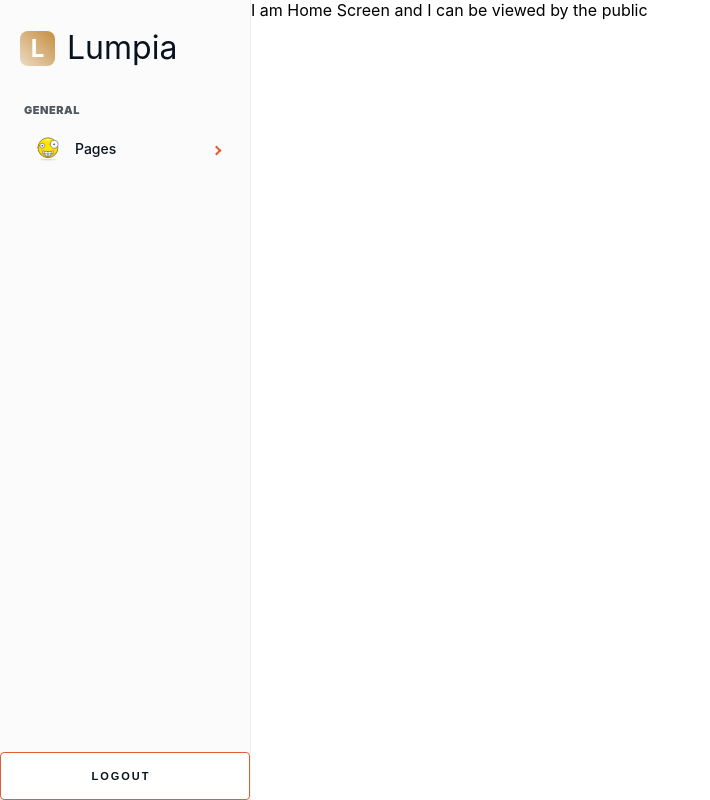
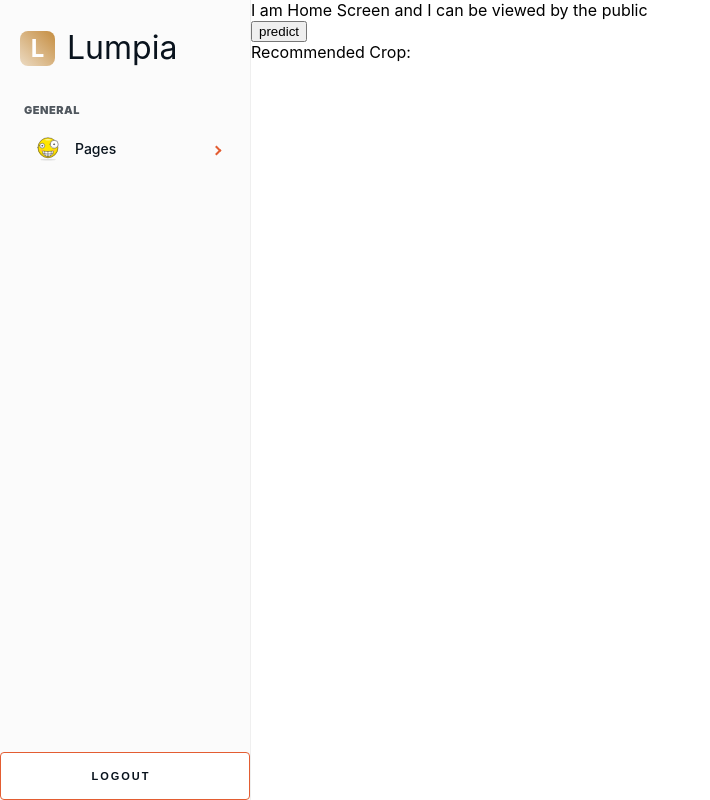
Before and after one commit to dacosio/project-2, a React (Create React App) app in the folder frontend/: page / in a window 1280 px wide. Shown: the whole page, without its empty margins (0-710 px from the left). Built offline with nearby package versions, Linux system fonts and the light colour scheme.

Commit message:
fe to flask

```diff
--- a/frontend/package.json
+++ b/frontend/package.json
@@ -14,6 +14,7 @@
     "@types/node": "^17.0.45",
     "@types/react": "^18.2.20",
     "@types/react-dom": "^18.2.7",
+    "axios": "^1.5.0",
     "jwt-decode": "^3.1.2",
     "react": "^18.2.0",
     "react-dom": "^18.2.0",
--- a/frontend/src/pages/Home/Home.view.tsx
+++ b/frontend/src/pages/Home/Home.view.tsx
@@ -1,11 +1,48 @@
-import React from "react";
+import React, { useState } from "react";
 import { HomeGeneratedProps } from "./Home.props";
 import { Container } from "./Home.style";
 import Typography from "components/base/Typography";
+import axios from "axios";
 
 const HomeView = (props: HomeGeneratedProps) => {
+  const [responseData, setResponseData] = useState({ prediction: [""] });
+  const [error, setError] = useState(null);
+  const apiUrl = "http://localhost:5000/predict-crop";
+  const postData = {
+    N: 831,
+    P: 44215,
+    K: 1230,
+    temperature: 28,
+    humidity: 120.221212123,
+    ph: 2227.0,
+    rainfall: 1230.9,
+  };
+
+  const onPredict = () =>
+    axios
+      .post(apiUrl, postData)
+      .then((response) => {
+        console.log(response);
+        // Set the response data in the component's state
+        setResponseData(response.data);
+        setError(null);
+      })
+      .catch((error) => {
+        // Handle any errors and set the error in the component's state
+        setResponseData({ prediction: [""] });
+        setError(error);
+        console.log(error);
+      });
+
+  console.log(responseData);
   return (
-    <Container>I am Home Screen and I can be viewed by the public </Container>
+    <Container>
+      I am Home Screen and I can be viewed by the public
+      <div>
+        <button onClick={onPredict}>predict</button>
+        <div>Recommended Crop: {responseData.prediction[0]}</div>
+      </div>
+    </Container>
   );
 };
 
```
Also changed, not shown: 1 other file (tests, documents, lock files or other folders).
